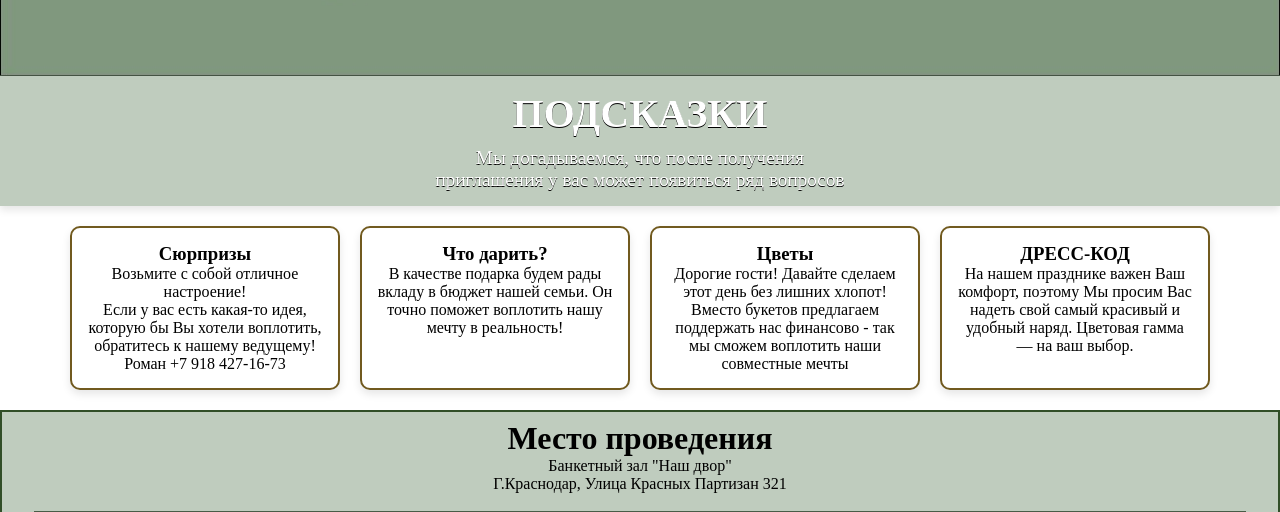
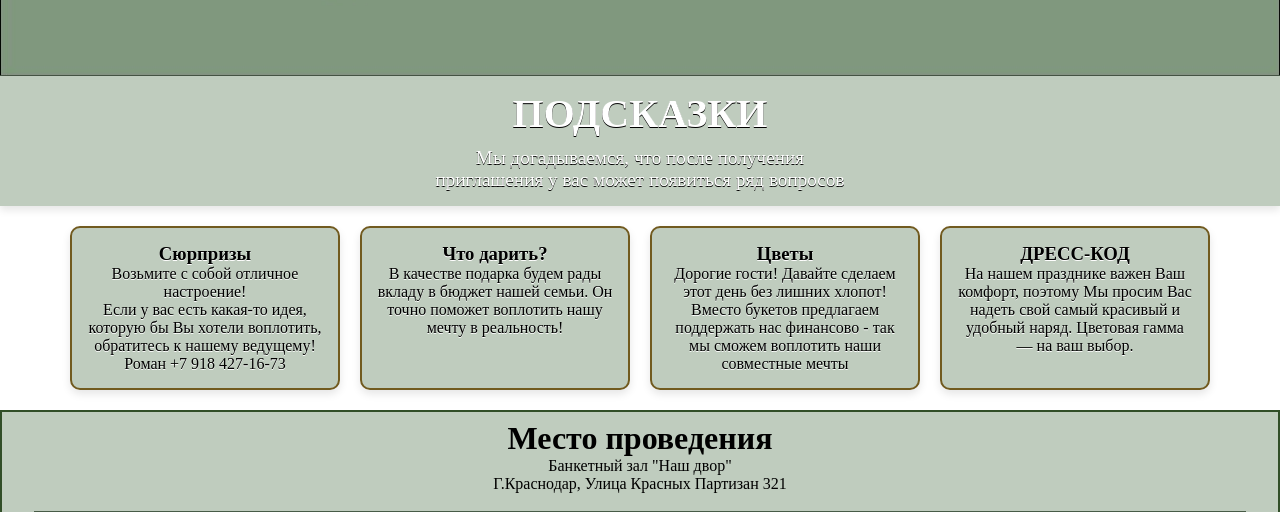
Before and after one commit to rokman87/invitation_site, a FastAPI app: page / in a window 1280 px wide. Shown: the part 3647-4159 px from the top of the page. Run offline with FastAPI, Linux system fonts and the light colour scheme; grey boxes are pictures that could not be loaded.

Commit message:
text flowers

```diff
--- a/static/css/style.css
+++ b/static/css/style.css
@@ -202,7 +202,6 @@
 
 .hints-section {
     text-align: center;
-    text-shadow: 0px 1px var(--text-light);
     margin-top: -25px;
     padding: 20px;
     color: var(--text-light);
@@ -246,7 +245,8 @@
 }
 
 .hint {
-    background-color: rgba(255, 255, 255, 0.4);
+    /*background-color: rgba(255, 255, 255, 0.4);*/
+    background-color:rgba(128, 153, 126, 0.5);
     border: 2px solid var(--acsent-color2);
     border-radius: 10px;
     padding: 15px;
@@ -254,6 +254,7 @@
     width: calc(25% - 20px);
     box-shadow: 0 4px 8px var(--shadow-color);
     box-sizing: border-box;
+    text-shadow: 0px 1px var(--text-light);
 }
 
 .place-section {
@@ -280,6 +281,7 @@ iframe {
     border: solid 2px #485c47;
     margin: 0 auto;
     display: block;
+    width: 90%;
 }
 
 /* Стили для фиксированной кнопки звука */
```
